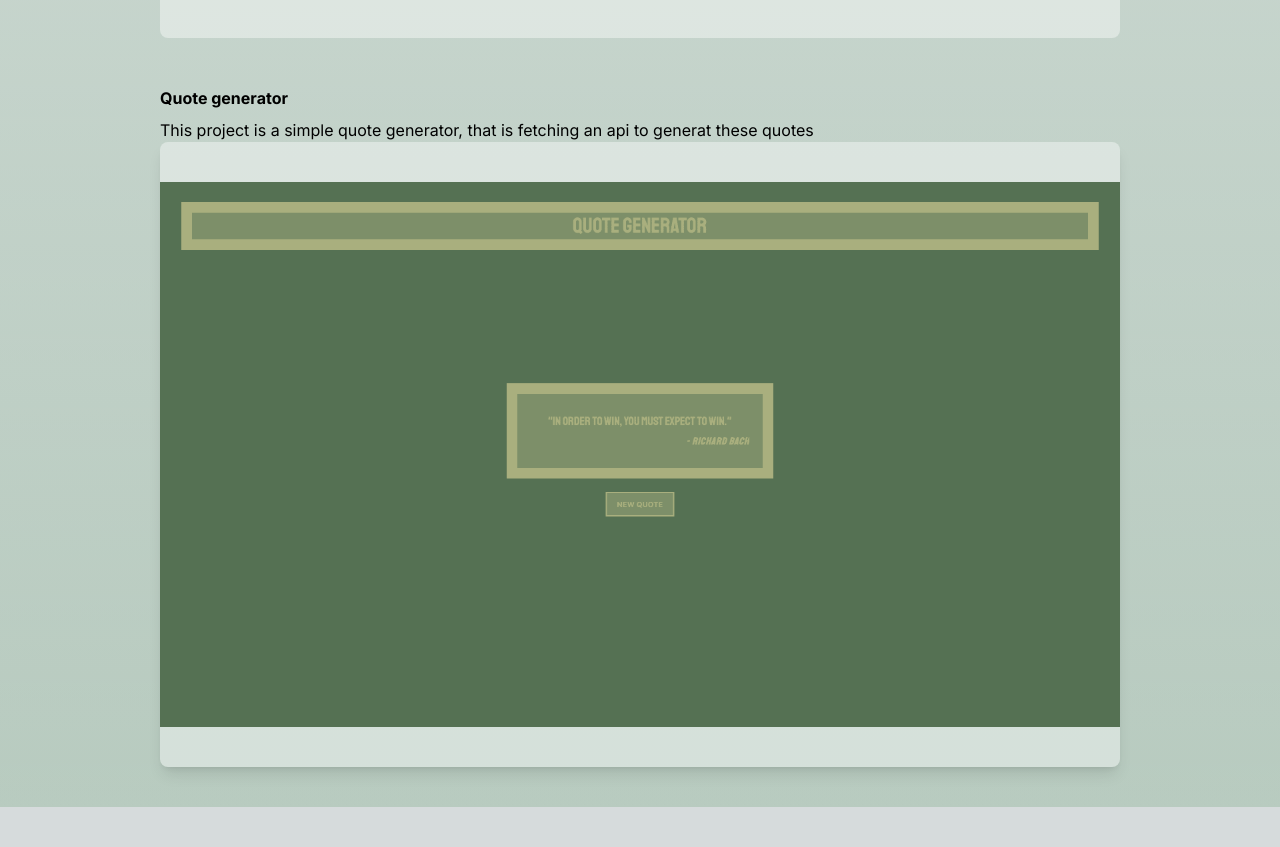
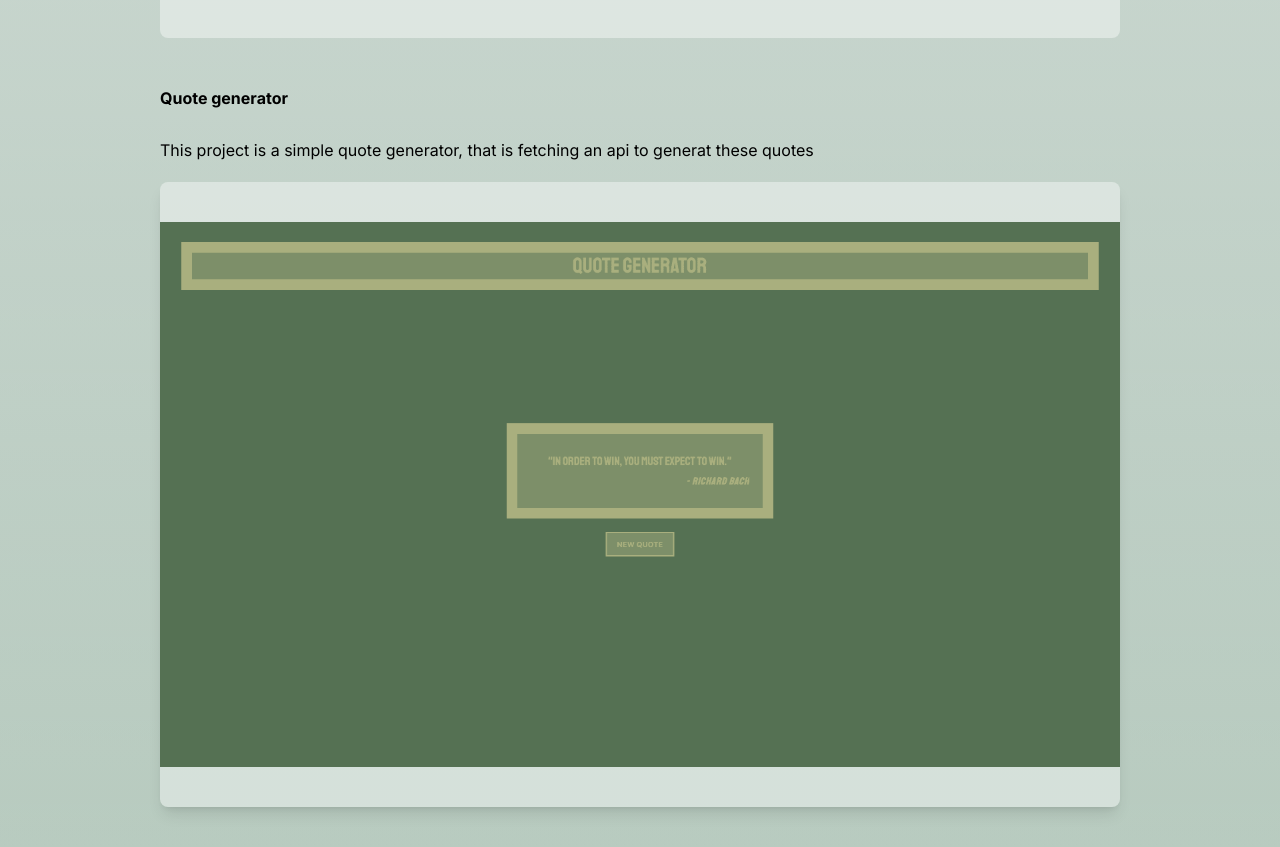
Before and after one commit to Isabellekhan/portfolio, a Next.js app: page / in a window 1280 px wide. Shown: the part 2170-3017 px from the top of the page. Before the commit the page ends 2977 px from the top, so only its background shows below. Built offline with nearby package versions, Linux system fonts and the light colour scheme.

Commit message:
adding padding

```diff
--- a/src/app/page.js
+++ b/src/app/page.js
@@ -129,7 +129,7 @@ export default function Home() {
             </div>
             <div className="basis-1/3 flex-1">
               <h4 className="font-bold py-2">Quote generator</h4>
-              <p>
+              <p className="text-md py-5 ">
                 This project is a simple quote generator, that is fetching an
                 api to generat these quotes
               </p>
```
